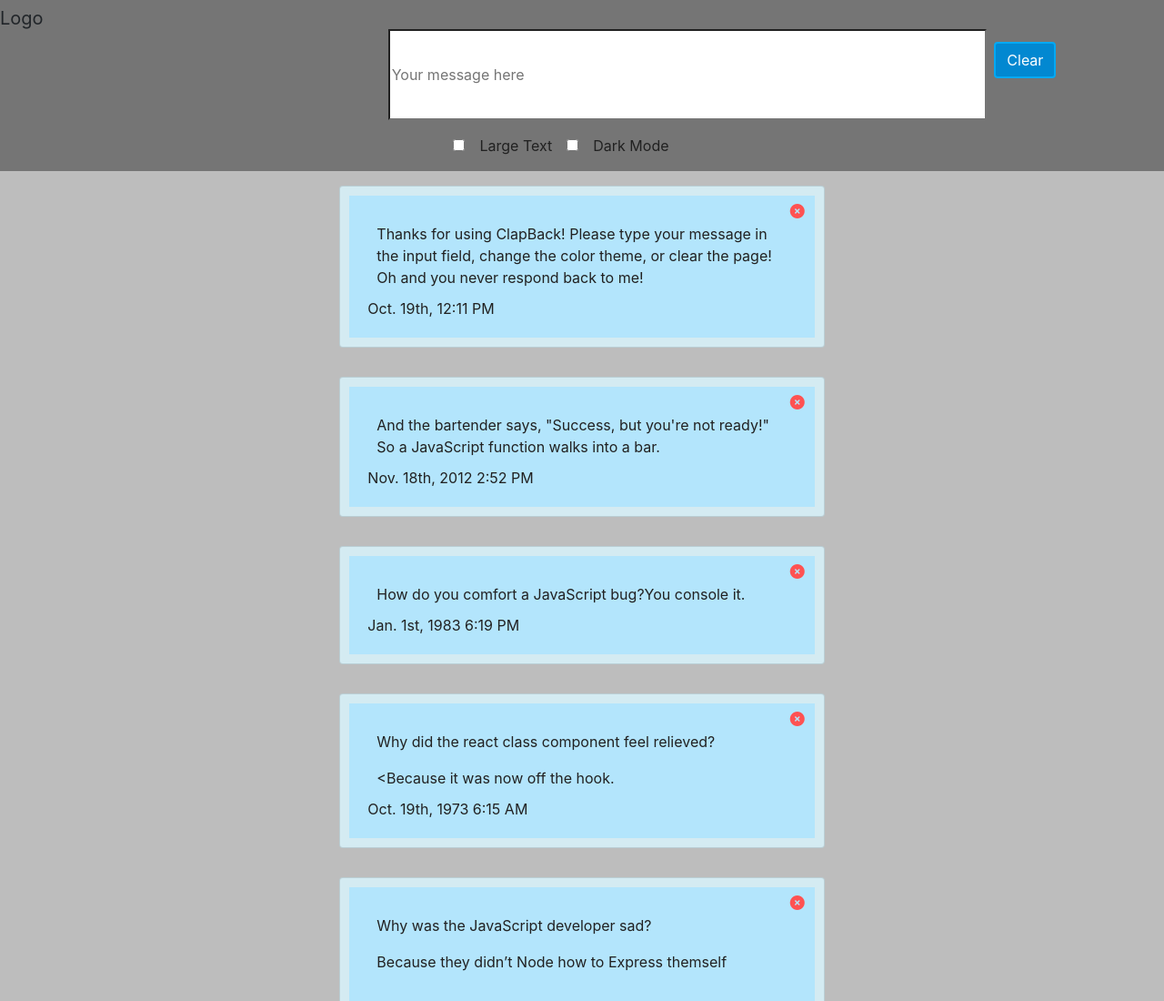
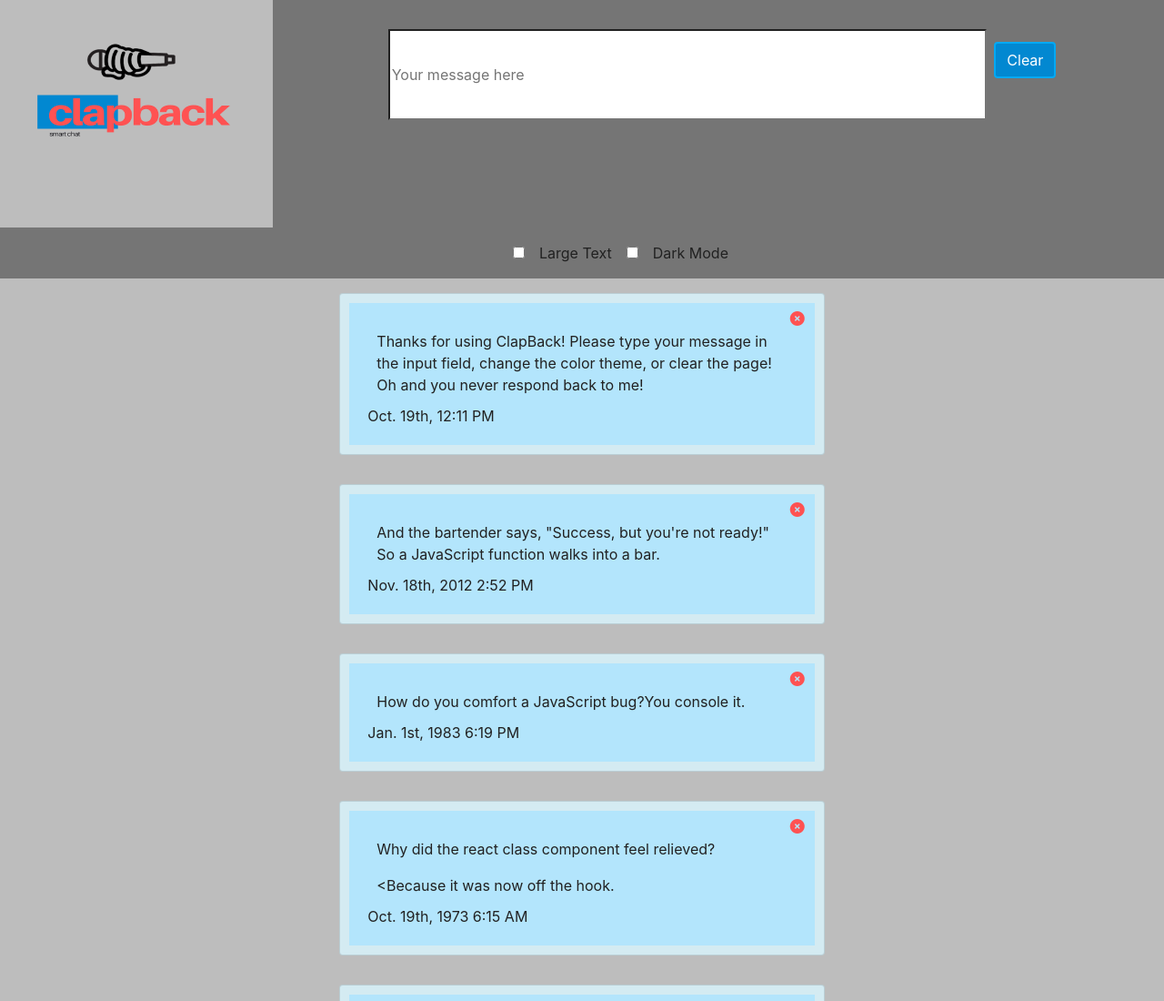
Before and after one commit to nss-evening-cohort-10/chatty-group-project-pond-frogs, a website built with webpack: page src/index.html in a window 1280 px wide. Shown: the top 1100 px of the page at 91% size. Built offline with nearby package versions, Linux system fonts and the light colour scheme.

Commit message:
added logo

```diff
--- a/src/javascripts/components/navbar/navbar.js
+++ b/src/javascripts/components/navbar/navbar.js
@@ -4,7 +4,7 @@ import './navbar.scss';
 const printNavbar = () => {
   let domString = '<div id="nav-row-1" class="row">';
   domString += '<div id="logo-holder" class="col-4">';
-  domString += '<a id="logo" class="navbar-brand">Logo</a>';
+  domString += '<a href="src/index.html"><img src="src/javascripts/components/navbar/Logo-Images/clapback_overlay.gif" id="logo"></a>';
   domString += '</div>';
   domString += '<div id="message-holder" class="col-8">';
   domString += '<form id="message-form" class="form-inline">';
--- a/src/javascripts/components/navbar/navbar.scss
+++ b/src/javascripts/components/navbar/navbar.scss
@@ -2,12 +2,17 @@ nav{
     display: flex;
     flex-flow: row wrap;
     width: 100%;
+
 
     #nav-row-1 {
         width: 100%;
 
         #logo-holder {
             width: 35%;
+        #logo {
+            height:250px;
+            width: 300px;
+        }
         }
 
         #message-holder {
@@ -23,9 +28,9 @@ nav{
     }
 
     #nav-row-2 {
-        width: 100%;
+        width: 65%;
         display: flex;
-        justify-content: center;
+        justify-content: flex-end;
 
         label {
             margin: 1em;
```
Also changed, not shown: src/javascripts/components/navbar/Logo-Images/clapback_overlay.gif (added).
